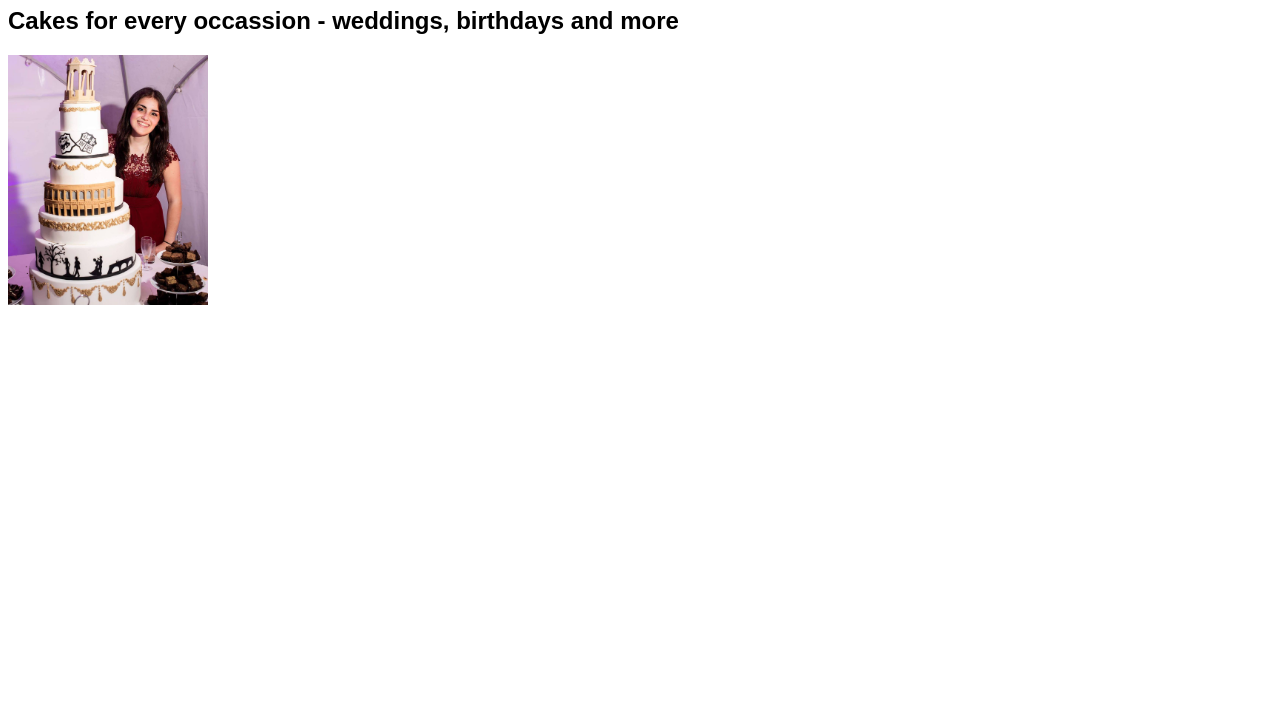
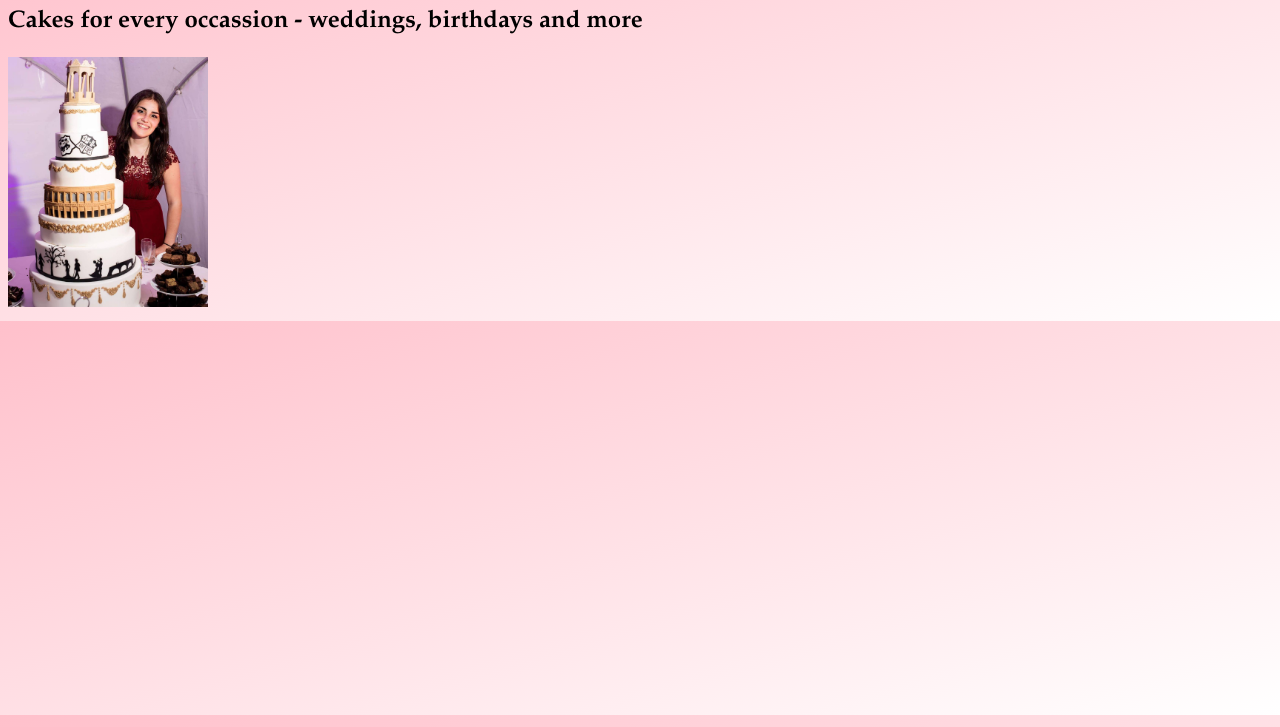
Before and after one commit to meganrl/group_project_cfg, a plain HTML site: page index.html in a window 1280 px wide. Shown: the part 73-800 px from the top of the page. Drawn offline with Linux system fonts and the light colour scheme.

Commit message:
updating font and background gradient

```diff
--- a/css/style.css
+++ b/css/style.css
@@ -1,3 +1,11 @@
 body {
-  font-family: arial;
+  font-family: garamond;
 }
+
+body {
+  color: black;
+}
+
+ body {
+  background-image: linear-gradient(to bottom right, pink, white);
+}
```
